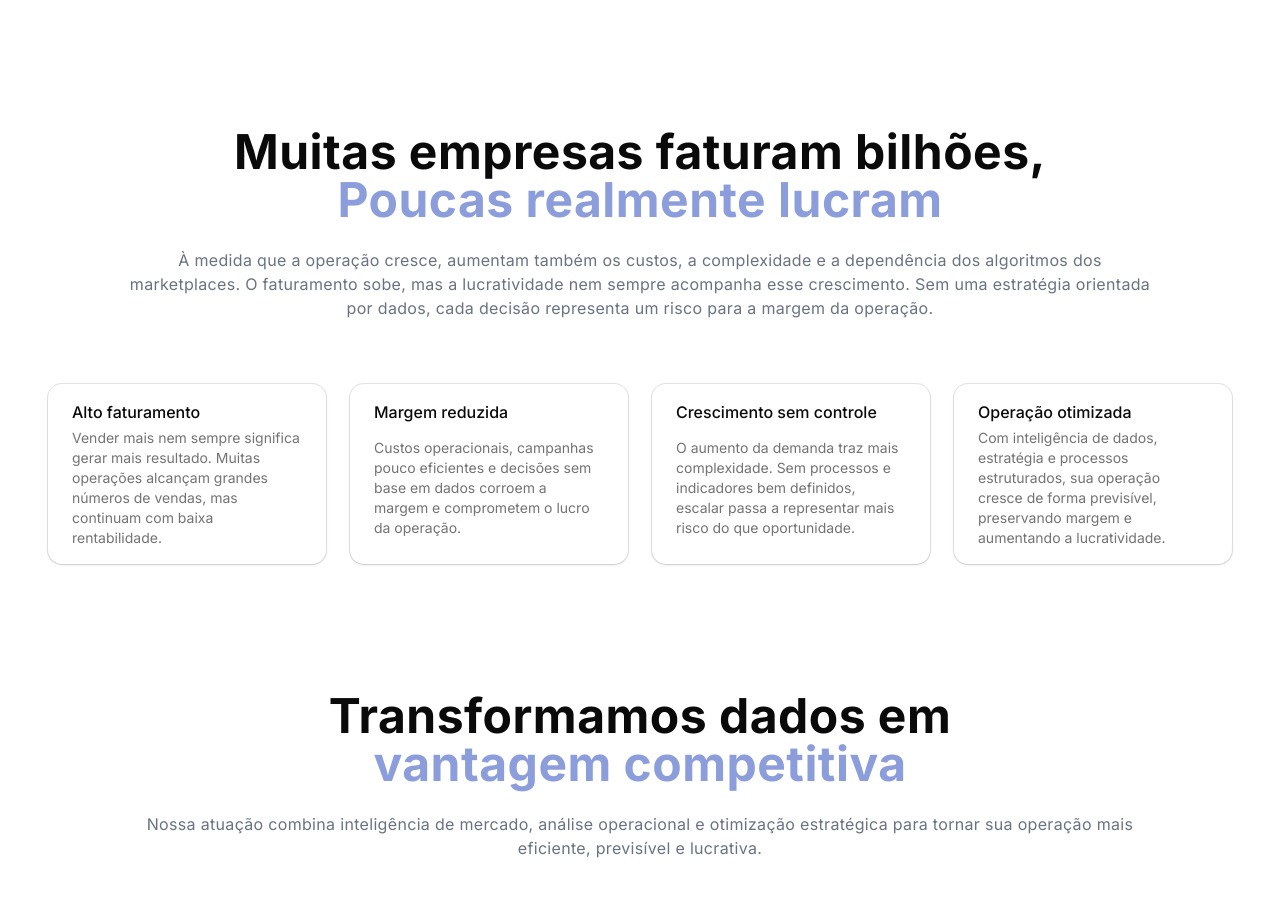
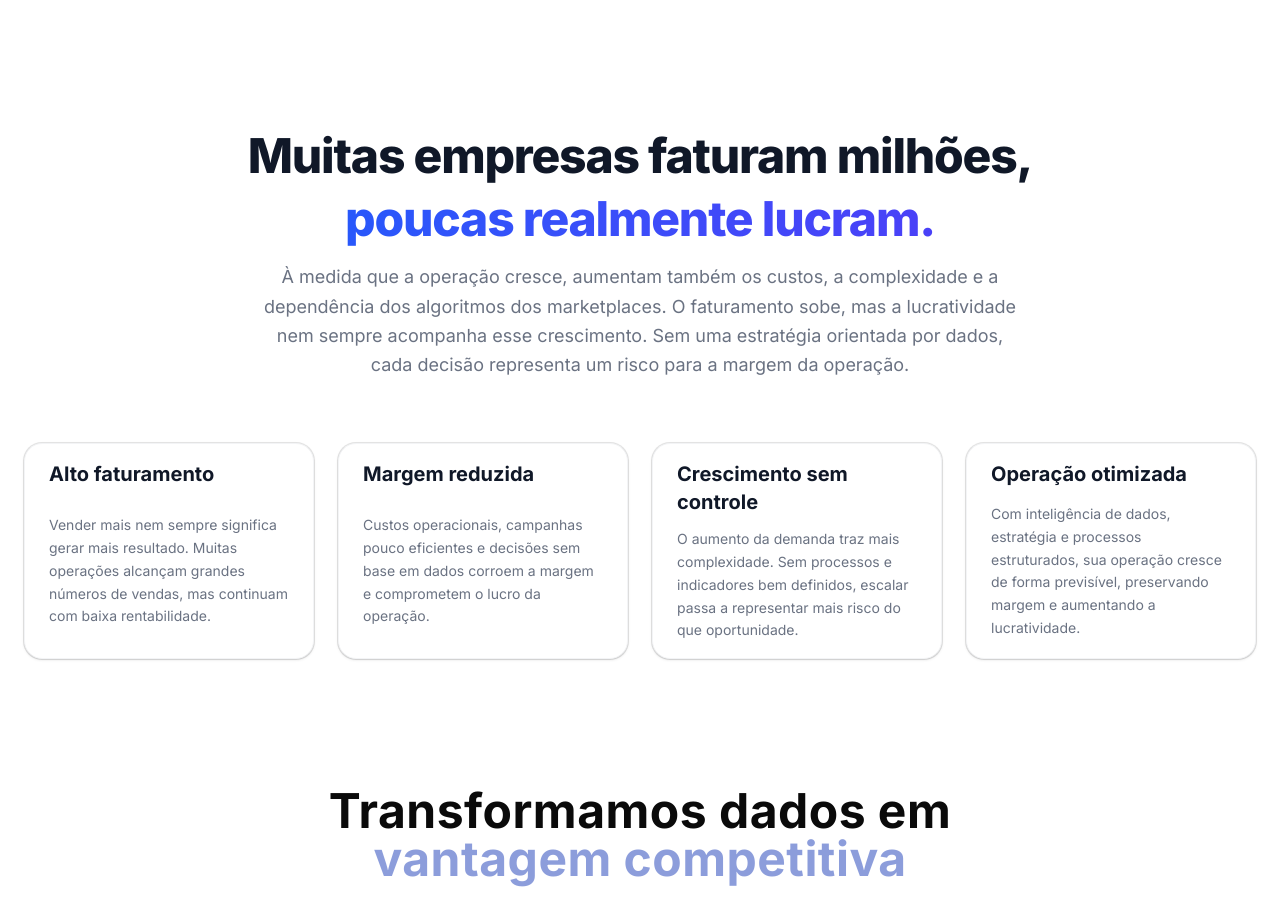
Before and after one commit to andersongama-dev/valadares, a Next.js app: page / in a window 1280 px wide. Shown: the part 800-1710 px from the top of the page. Built offline with nearby package versions, Linux system fonts and the light colour scheme.

Commit message:
feat(pain-points): standardize heading style and optimize card animations

```diff
--- a/components/PainPoints.tsx
+++ b/components/PainPoints.tsx
@@ -8,7 +8,7 @@ const containerVariants: Variants = {
   show: {
     opacity: 1,
     transition: {
-      staggerChildren: 0.2,
+      staggerChildren: 0.15,
     },
   },
 };
@@ -18,27 +18,28 @@ const itemVariants: Variants = {
   show: {
     opacity: 1,
     y: 0,
-    transition: { type: "spring", stiffness: 100 },
+    transition: { type: "spring", stiffness: 80, damping: 15 },
   },
 };
 
 export default function PainPoints() {
   return (
-    <section className="mt-32">
+    <section className="mx-auto max-w-7xl px-6 mt-24 sm:mt-32">
       <motion.div
         initial={{ opacity: 0, y: -20 }}
         whileInView={{ opacity: 1, y: 0 }}
         viewport={{ once: false, amount: 0.3 }}
         transition={{ duration: 0.6 }}
+        className="text-center"
       >
-        <h2 className="text-5xl text-center font-bold tracking-[0.01em]">
-          Muitas empresas faturam bilhões,{" "}
-          <span className="block text-blue-800/50">
-            Poucas realmente lucram
+        <h2 className="text-4xl font-extrabold tracking-tight text-gray-900 sm:text-5xl max-w-4xl mx-auto leading-[1.15]">
+          Muitas empresas faturam milhões,{" "}
+          <span className="bg-linear-to-r api-gradient from-blue-600 to-indigo-600 bg-clip-text text-transparent block mt-1 sm:mt-2">
+            poucas realmente lucram.
           </span>
         </h2>
 
-        <p className="text-gray-500 max-w-5xl text-center mx-auto my-6 leading-6 tracking-[0.02em]">
+        <p className="mx-auto mt-4 max-w-3xl text-base sm:text-lg text-gray-500 leading-relaxed">
           À medida que a operação cresce, aumentam também os custos, a
           complexidade e a dependência dos algoritmos dos marketplaces. O
           faturamento sobe, mas a lucratividade nem sempre acompanha esse
@@ -47,19 +48,24 @@ export default function PainPoints() {
         </p>
       </motion.div>
 
-      {/* Grid responsivo e com items-stretch garante que as colunas tenham o mesmo tamanho */}
       <motion.div
         variants={containerVariants}
         initial="hidden"
         whileInView="show"
         viewport={{ once: false, amount: 0.2 }}
-        className="text-white grid grid-cols-1 md:grid-cols-2 lg:grid-cols-4 gap-6 mx-6 md:mx-12 mt-16 items-stretch"
+        className="mt-16 grid grid-cols-1 sm:grid-cols-2 lg:grid-cols-4 gap-6 items-stretch"
       >
-        <motion.div variants={itemVariants} className="w-full flex">
-          <Card className="relative mx-auto w-full max-w-sm py-4 shadow-sm transition hover:shadow-lg hover:-translate-y-2 duration-300 h-full flex flex-col">
+        <motion.div
+          variants={itemVariants}
+          whileHover={{ y: -8 }}
+          className="w-full flex cursor-pointer"
+        >
+          <Card className="relative w-full py-4 shadow-sm border border-gray-100 transition-shadow duration-300 hover:shadow-xl h-full flex flex-col bg-white rounded-2xl">
             <CardHeader className="flex-1">
-              <CardTitle>Alto faturamento</CardTitle>
-              <CardDescription>
+              <CardTitle className="text-gray-900 font-bold text-xl">
+                Alto faturamento
+              </CardTitle>
+              <CardDescription className="text-gray-500 mt-2 leading-relaxed">
                 Vender mais nem sempre significa gerar mais resultado. Muitas
                 operações alcançam grandes números de vendas, mas continuam com
                 baixa rentabilidade.
@@ -68,11 +74,17 @@ export default function PainPoints() {
           </Card>
         </motion.div>
 
-        <motion.div variants={itemVariants} className="w-full flex">
-          <Card className="relative mx-auto w-full max-w-sm py-4 shadow-sm transition hover:shadow-lg hover:-translate-y-2 duration-300 h-full flex flex-col">
+        <motion.div
+          variants={itemVariants}
+          whileHover={{ y: -8 }}
+          className="w-full flex cursor-pointer"
+        >
+          <Card className="relative w-full py-4 shadow-sm border border-gray-100 transition-shadow duration-300 hover:shadow-xl h-full flex flex-col bg-white rounded-2xl">
             <CardHeader className="flex-1">
-              <CardTitle>Margem reduzida</CardTitle>
-              <CardDescription>
+              <CardTitle className="text-gray-900 font-bold text-xl">
+                Margem reduzida
+              </CardTitle>
+              <CardDescription className="text-gray-500 mt-2 leading-relaxed">
                 Custos operacionais, campanhas pouco eficientes e decisões sem
                 base em dados corroem a margem e comprometem o lucro da
                 operação.
@@ -81,11 +93,17 @@ export default function PainPoints() {
           </Card>
         </motion.div>
 
-        <motion.div variants={itemVariants} className="w-full flex">
-          <Card className="relative mx-auto w-full max-w-sm py-4 shadow-sm transition hover:shadow-lg hover:-translate-y-2 duration-300 h-full flex flex-col">
+        <motion.div
+          variants={itemVariants}
+          whileHover={{ y: -8 }}
+          className="w-full flex cursor-pointer"
+        >
+          <Card className="relative w-full py-4 shadow-sm border border-gray-100 transition-shadow duration-300 hover:shadow-xl h-full flex flex-col bg-white rounded-2xl">
             <CardHeader className="flex-1">
-              <CardTitle>Crescimento sem controle</CardTitle>
-              <CardDescription>
+              <CardTitle className="text-gray-900 font-bold text-xl">
+                Crescimento sem controle
+              </CardTitle>
+              <CardDescription className="text-gray-500 mt-2 leading-relaxed">
                 O aumento da demanda traz mais complexidade. Sem processos e
                 indicadores bem definidos, escalar passa a representar mais
                 risco do que oportunidade.
@@ -94,11 +112,17 @@ export default function PainPoints() {
           </Card>
         </motion.div>
 
-        <motion.div variants={itemVariants} className="w-full flex">
-          <Card className="relative mx-auto w-full max-w-sm py-4 shadow-sm transition hover:shadow-lg hover:-translate-y-2 duration-300 h-full flex flex-col">
+        <motion.div
+          variants={itemVariants}
+          whileHover={{ y: -8 }}
+          className="w-full flex cursor-pointer"
+        >
+          <Card className="relative w-full py-4 shadow-sm border border-gray-100 transition-shadow duration-300 hover:shadow-xl h-full flex flex-col bg-white rounded-2xl">
             <CardHeader className="flex-1">
-              <CardTitle>Operação otimizada</CardTitle>
-              <CardDescription>
+              <CardTitle className="text-gray-900 font-bold text-xl">
+                Operação otimizada
+              </CardTitle>
+              <CardDescription className="text-gray-500 mt-2 leading-relaxed">
                 Com inteligência de dados, estratégia e processos estruturados,
                 sua operação cresce de forma previsível, preservando margem e
                 aumentando a lucratividade.
```
